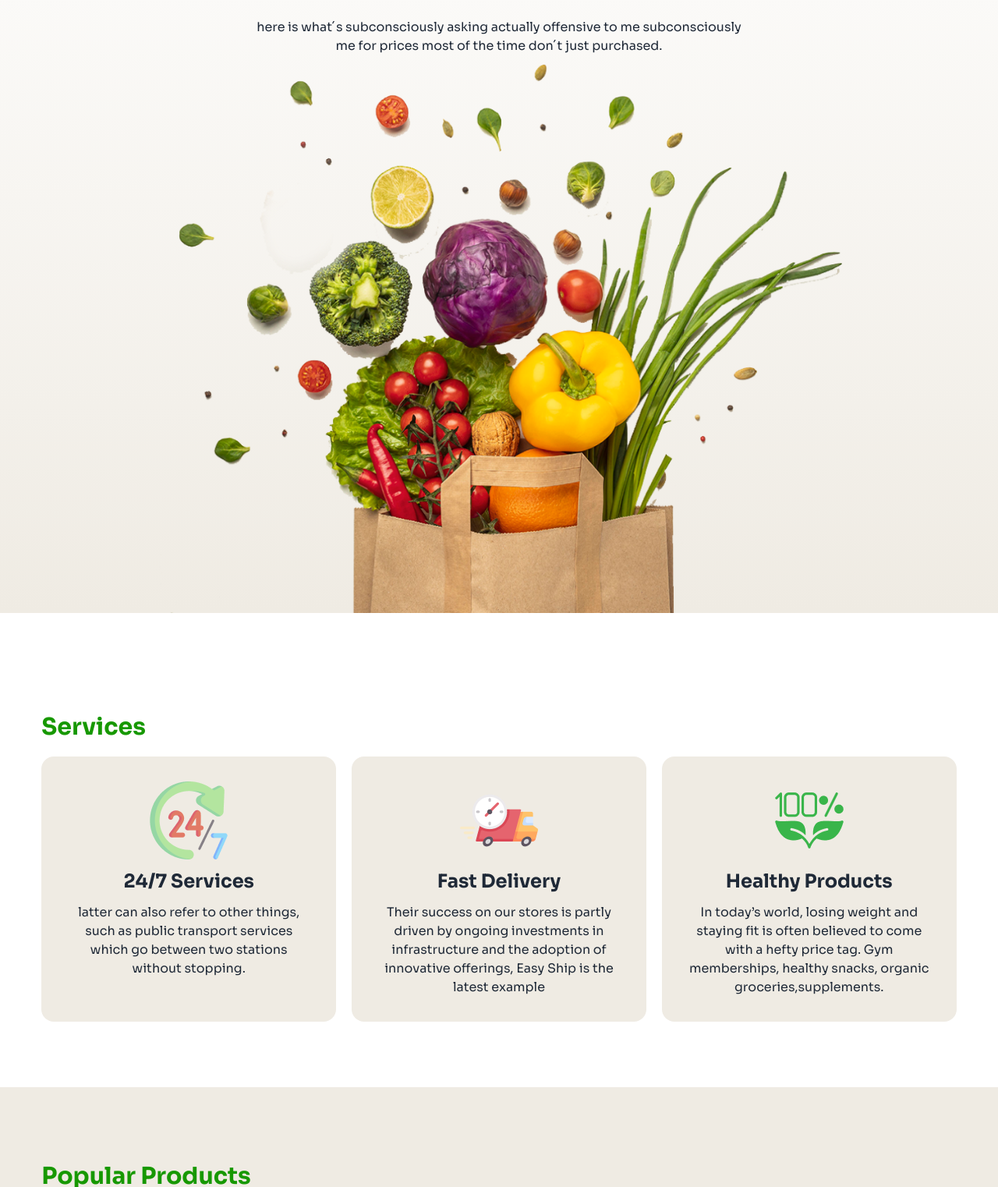
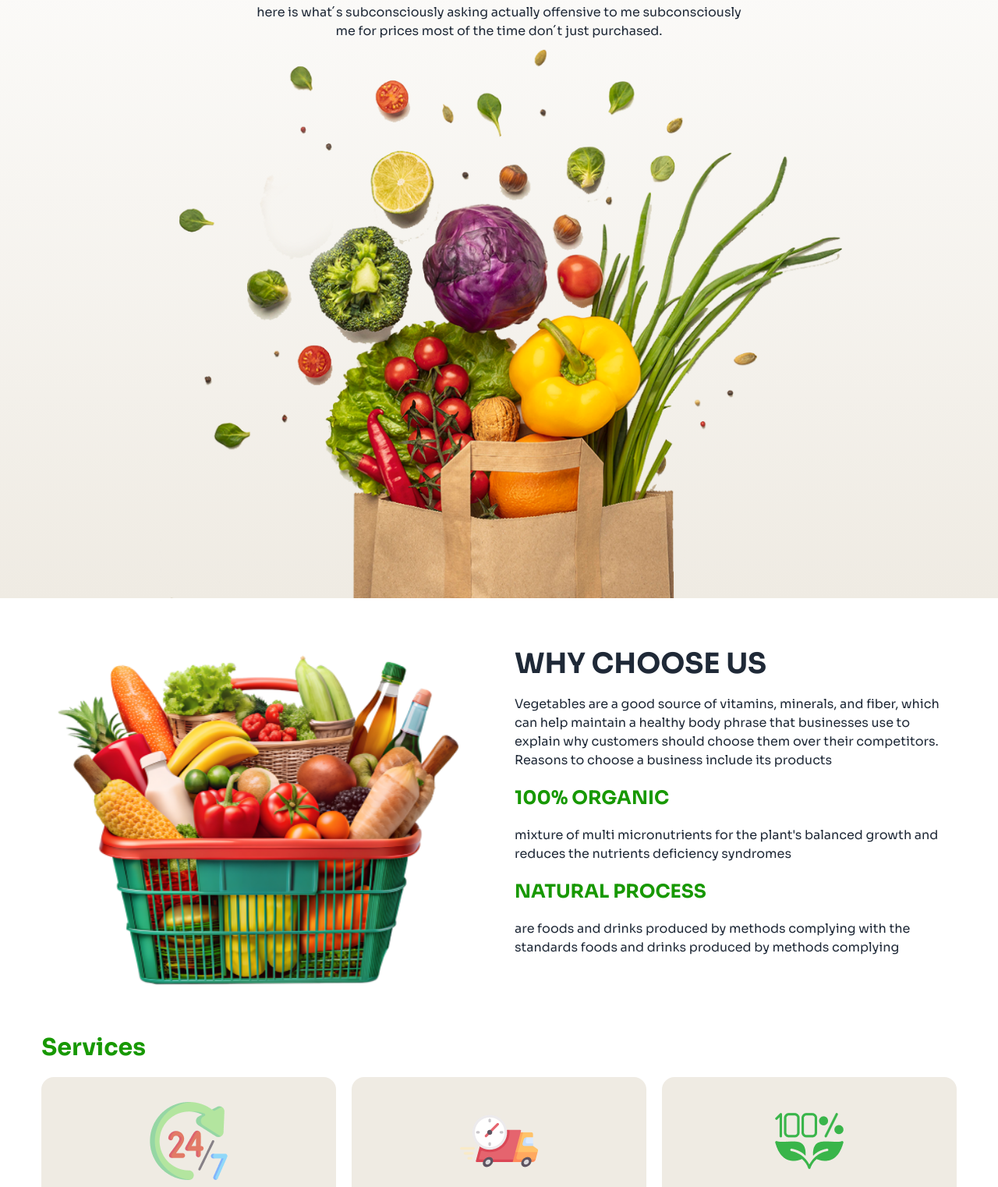
Before and after one commit to tonmoyth/nature-platter, a plain HTML site: page index.html in a window 1280 px wide. Shown: the part 277-1799 px from the top of the page at 78% size. Drawn offline with nearby package versions, Linux system fonts and the light colour scheme.

Commit message:
aded extra section

```diff
--- a/index.html
+++ b/index.html
@@ -43,11 +43,11 @@
 </head>
 <body class="sora-font">
     <!--header section  -->
-    <header class="header mb-32">
+    <header class="header mb-16">
         <!-- header container -->
-         <div class="w-full md:w-11/12 mx-auto">
+         <div>
             <!-- nav start -->
-            <nav class="px-5 lg:px-0 py-6 mb-16">
+            <nav class="px-5 lg:px-0 py-6 w-full md:w-11/12 mx-auto">
                 <div class="grid grid-cols-2 lg:grid-cols-3 items-center">
                     <div class="navbar-start">
 
@@ -80,9 +80,11 @@
                     </div>
                   </div>
             </nav>
+            <!-- border -->
+            <div class="border-b-[1px] lg:border-none border-green-color mb-16"></div>
             <!-- bannar section -->
-            <section class="px-5 lg:px-0">
-              <h2 class="text-center text-5xl font-bold leading-[1.2] mb-3 animate-bounce">Freshness <span class="text-[#179800]"> You Can <br> Count</span> On, Prices You’ll Love!</h2>
+            <section class="px-5 lg:px-0 w-full md:w-11/12 mx-auto">
+              <h2 class="text-center text-3xl md:text-4xl lg:text-5xl font-bold leading-[1.2] mb-3 animate-bounce">Freshness <span class="text-[#179800]"> You Can <br> Count</span> On, Prices You’ll Love!</h2>
               <p class="text-center">here is what´s subconsciously asking actually offensive to me subconsciously <br> me for prices most of the time don´t just purchased.</p>
               <img class="w-3/4 mx-auto" src="imges/hero-vegetables.png" alt="">
              </section>
@@ -90,6 +92,20 @@
     </header>
     <!-- main section -->
      <main>
+      <!-- why choose us -->
+      <section class="grid grid-cols-1 lg:grid-cols-2 w-11/12 mx-auto gap-x-10 mb-12">
+        <div>
+          <img class="rounded-lg w-full mb-5 lg:mb-0" src="imges/vegetable-busket.png" alt="">
+        </div>
+        <div class="space-y-5">
+          <h2 class="uppercase text-4xl font-bold">why choose us</h2>
+          <p>Vegetables are a good source of vitamins, minerals, and fiber, which can help maintain a healthy body phrase that businesses use to explain why customers should choose them over their competitors. Reasons to choose a business include its products</p>
+          <h3 class="uppercase mb-3 text-2xl font-bold text-green-color">100% Organic</h3>
+          <p> mixture of multi micronutrients for the plant's balanced growth and reduces the nutrients deficiency syndromes</p>
+          <h3 class="text-2xl font-bold uppercase text-green-color">Natural process</h3>
+          <p>are foods and drinks produced by methods complying with the standards foods and drinks produced by methods complying </p>
+        </div>
+      </section>
         <!-- card section -->
          <section class="w-11/12 mx-auto  md:w-11/12 mb-16">
           <h2 class="text-green-color font-bold text-3xl mb-5">Services</h2>
@@ -128,7 +144,7 @@
               <!-- card section -->
             <div class="lg:flex gap-5">
               <div class="liner-gradient h-[320px] w-full lg:w-1/3 rounded-lg space-y-3 relative z-1 mb-6 xl:mb-0 p-5">
-                <img class="w-1/2 absolute right-0 bottom-0" src="imges/vegetable-offer.png" alt="">
+                <img class="w-1/2 sm:h-[60%] absolute right-0 bottom-0" src="imges/vegetable-offer.png" alt="">
                 <h2 class="text-3xl font-bold text-white">30% off</h2>
                 <p>Discover a world of treats, toys,<br> and essentials handpicked for</p>
                 <button class="btn btn-primary bg-white border-none text-black hover:bg-green-color px-4">Buy Now</button>
@@ -209,6 +225,8 @@
                   </div>
                 </div>
 
+                <div class="hidden lg:block">
+
                   <div class="flex bg-white px-2 md:py-2 rounded-lg w-auto h-[100px] items-center">
                     <img class="bg-secoundry lg:w-3/3 rounded-lg mr-1 lg:mr-3" src="imges/Group 16.png" alt="">
                     <div class="xl:space-y-3">
@@ -216,6 +234,8 @@
                       <h3 class="font-bold">Onion 1 KG</h3>
                       <p>$39.99</p>
                     </div>
+                  </div>
+
                 </div>
               </div>
             </div>
@@ -271,7 +291,7 @@
               <div>
                 <img class="mx-auto" src="imges/vegetable-busket.png" alt="vegetable">
               </div>
-              <div class="space-y-5">
+              <div class="space-y-5 text-center lg:text-start">
                 <h1 class="text-3xl font-bold">Get Grocery News!</h1>
                 <p>Exclusive training tips, ticks, product deals and more.</p>
                 <input class="w-full px-3 py-3 rounded-lg" type="email" name="email" id="email" placeholder="Enter email...."> <br>
```
Also changed, not shown: imges/vegetable.jpeg (added). Lines whose indentation alone changed are shown as unchanged.
